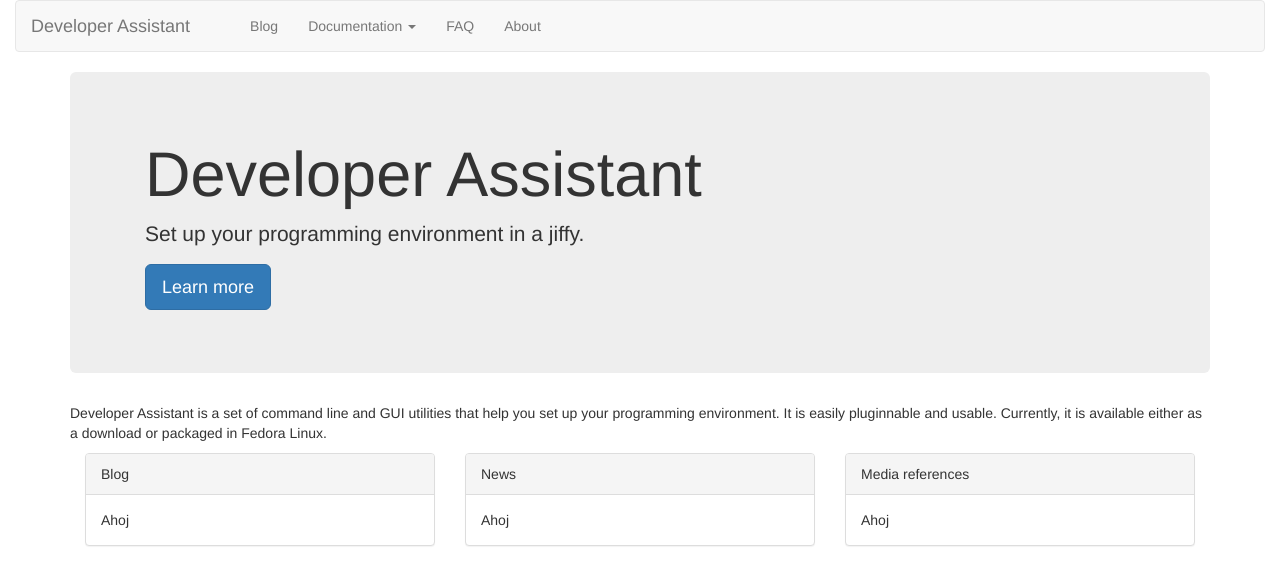
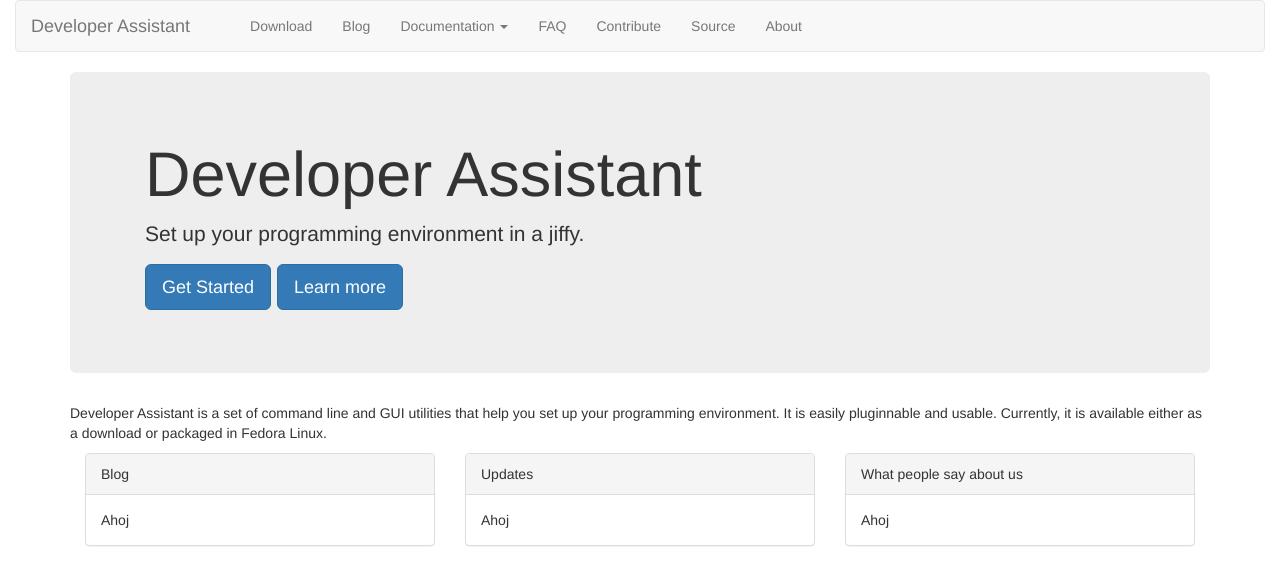
Before and after one commit to hroncok/devassistant-landing-page, a Flask app: page / in a window 1280 px wide. Shown: the top 585 px of the page. Run offline with Flask 2, Linux system fonts and the light colour scheme; some libraries are stand-ins or nearby versions.

Commit message:
Panels + jumbotron + menu links

```diff
--- a/templates/base.html
+++ b/templates/base.html
@@ -25,14 +25,17 @@
         <!-- Collect the nav links, forms, and other content for toggling -->
         <div class="collapse navbar-collapse navbar-ex1-collapse">
             <ul class="nav navbar-nav">
-            <li><a href="http://blog.devassistant.org">Blog</a></li>
+            <li><a href="#">Download</a></li>
+            <li><a href="#">Blog</a></li>
             <li class="dropdown">
                 <a href="#" class="dropdown-toggle" data-toggle="dropdown">Documentation <b class="caret"></b></a>
                 <ul class="dropdown-menu">
-                <li><a href="http://doc.devassistant.org">Users</a></li>
-                <li><a href="http://doc.devassistant.org">Developers</a></li>
+                <li><a href="#">Users</a></li>
+                <li><a href="#">Developers</a></li>
                 </ul>
-            <li><a href="http://ask.devassistant.org">FAQ</a></li>
+            <li><a href="#">FAQ</a></li>
+            <li><a href="#">Contribute</a></li>
+            <li><a href="#">Source</a></li>
             <li><a href="#">About</a></li>
             </li>
             </ul>
@@ -41,6 +44,7 @@
         <div class="container">
             {% block content %}{% endblock %}
         </div>
+        <footer class="footer"></footer>
         <!-- jQuery (necessary for Bootstrap's JavaScript plugins) -->
         <script src="//code.jquery.com/jquery.js"></script>
         <!-- Include all compiled plugins (below), or include individual files as
--- a/templates/index.html
+++ b/templates/index.html
@@ -5,7 +5,8 @@
     <div class="container">
         <h1>Developer Assistant</h1>
         <p>Set up your programming environment in a jiffy.</p>
-        <p><a class="btn btn-primary btn-lg">Learn more</a></p>
+        <p><a class="btn btn-primary btn-lg">Get Started</a>
+        <a class="btn btn-primary btn-lg">Learn more</a></p>
     </div>
 </div>
 <p>
@@ -22,13 +23,13 @@
 </div>
 <div class="container col-md-4">
     <div class="panel panel-default">
-        <div class="panel-heading">News</div>
+        <div class="panel-heading">Updates</div>
         <div class="panel-body">Ahoj</div>
     </div>
 </div>
 <div class="container col-md-4">
     <div class="panel panel-default">
-        <div class="panel-heading">Media references</div>
+        <div class="panel-heading">What people say about us</div>
         <div class="panel-body">Ahoj</div>
     </div>
 </div>
```
